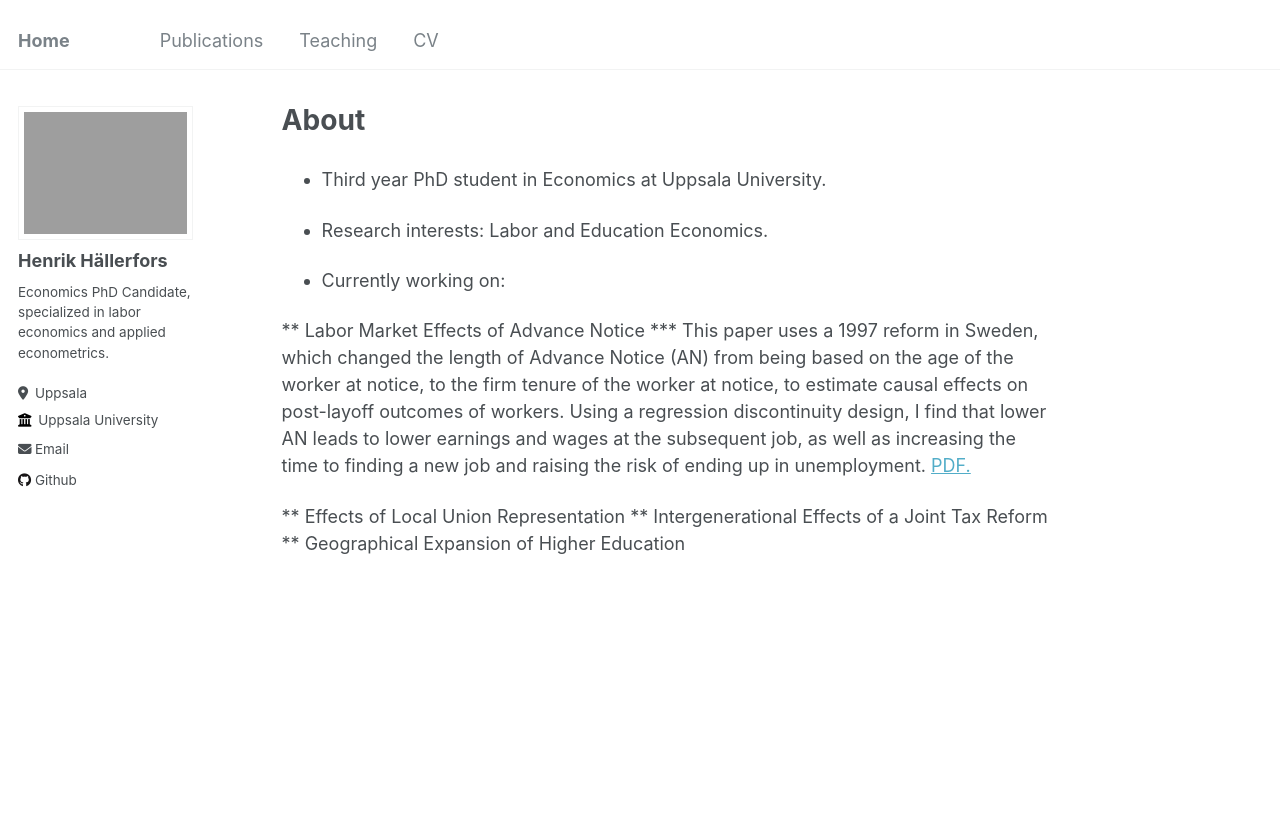
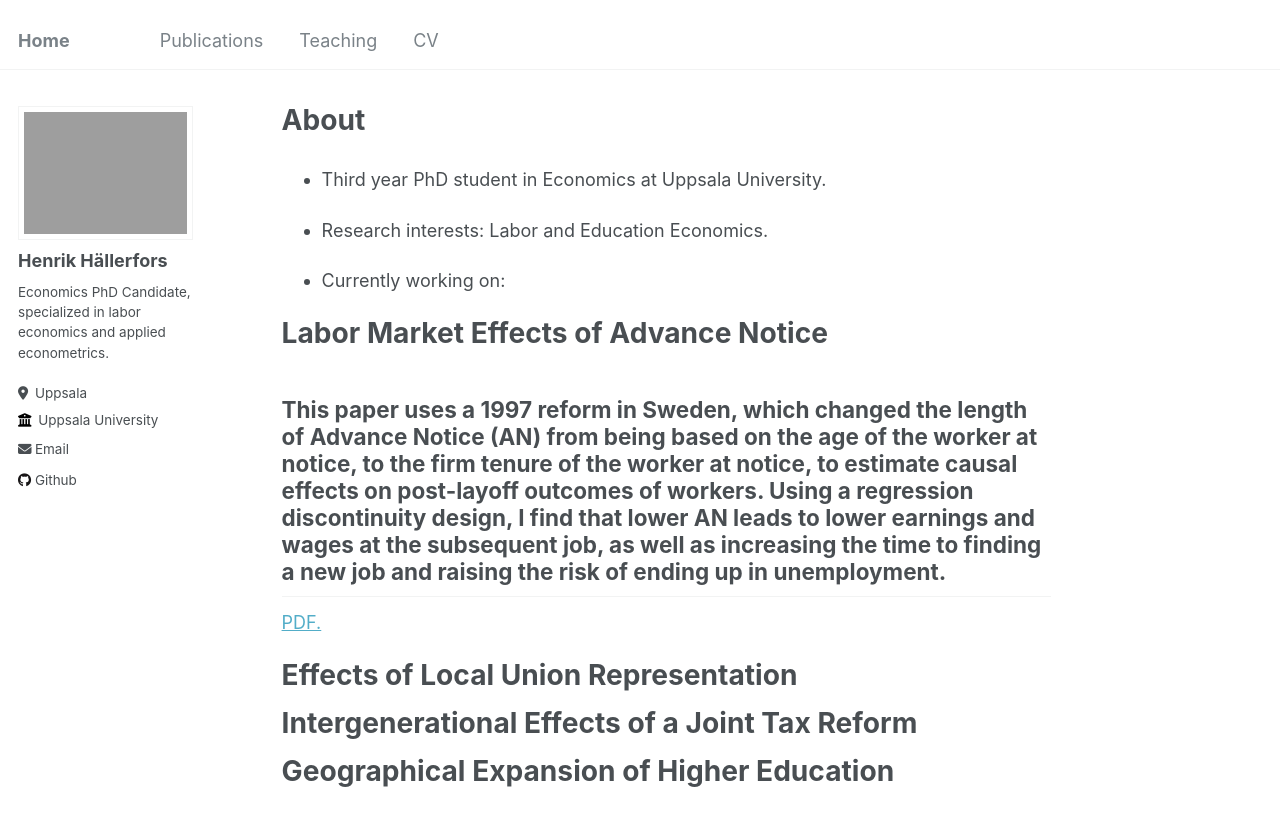
Before and after one commit to hallerfors/hallerfors.github.io, a Jekyll site: the page built from _pages/about.md, in a window 1280 px wide and 992 px high. Shown: the top 826 px of the window. Built offline with Jekyll 4.4.1, drawn with Linux system fonts in a browser that asks for light colours.

Commit message:
updated front page

```diff
--- a/_pages/about.md
+++ b/_pages/about.md
@@ -13,10 +13,10 @@ redirect_from:
 
 * Currently working on:
 
-** Labor Market Effects of Advance Notice
-*** This paper uses a 1997 reform in Sweden, which changed the length of Advance Notice (AN) from being based on the age of the worker at notice, to the firm tenure of the worker at notice, to estimate causal effects on post-layoff outcomes of workers. Using a regression discontinuity design, I find that lower AN leads to lower earnings and wages at the subsequent job, as well as increasing the time to finding a new job and raising the risk of ending up in unemployment.
+# Labor Market Effects of Advance Notice
+## This paper uses a 1997 reform in Sweden, which changed the length of Advance Notice (AN) from being based on the age of the worker at notice, to the firm tenure of the worker at notice, to estimate causal effects on post-layoff outcomes of workers. Using a regression discontinuity design, I find that lower AN leads to lower earnings and wages at the subsequent job, as well as increasing the time to finding a new job and raising the risk of ending up in unemployment.
 <a href="/files/advance_notice.pdf" target="_blank">PDF.</a>
 
-** Effects of Local Union Representation
-** Intergenerational Effects of a Joint Tax Reform
-** Geographical Expansion of Higher Education
+# Effects of Local Union Representation
+# Intergenerational Effects of a Joint Tax Reform
+# Geographical Expansion of Higher Education
```
